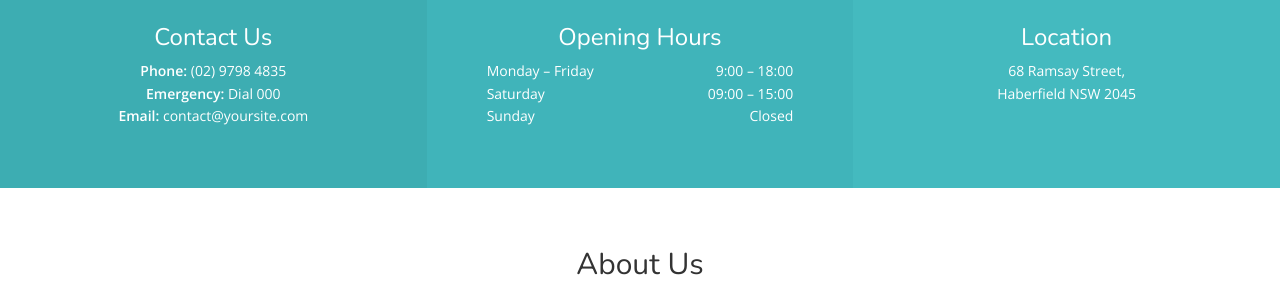
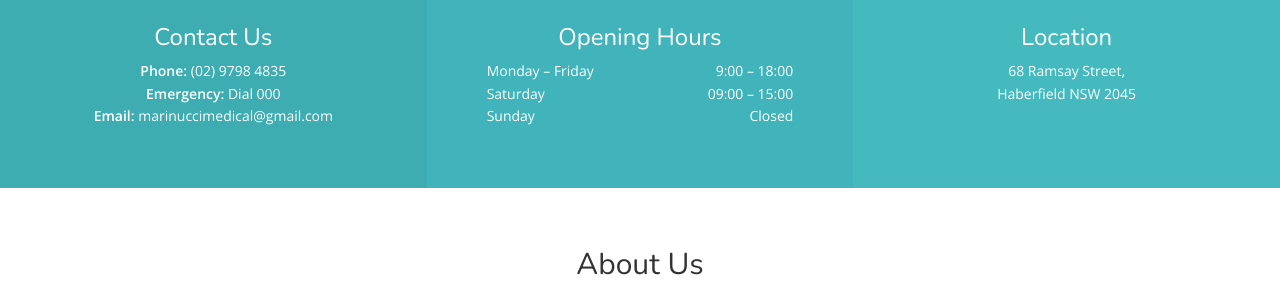
Before and after one commit to anthm168/anthm168.github.io, a Jekyll site: the page built from index.html, in a window 1280 px wide and 900 px high, scrolled down 486 px. Shown: the part 154-454 px from the top of the window. Built offline with Jekyll 4.4.1, drawn with Linux system fonts in a browser that asks for light colours; nearby versions of some CDN libraries.

Commit message:
changes 8

```diff
--- a/_config.yml
+++ b/_config.yml
@@ -17,8 +17,9 @@ api_token: # Enter API token here
 # Contact info
 contact:
     phone: (02) 9798 4835
+    fax: (02) 9798 0714
     emergency: Dial 000
-    email: contact@yoursite.com
+    email: marinuccimedical@gmail.com
     address: 68 Ramsay Street, <br> Haberfield NSW 2045
 
 # Opening hours
```
